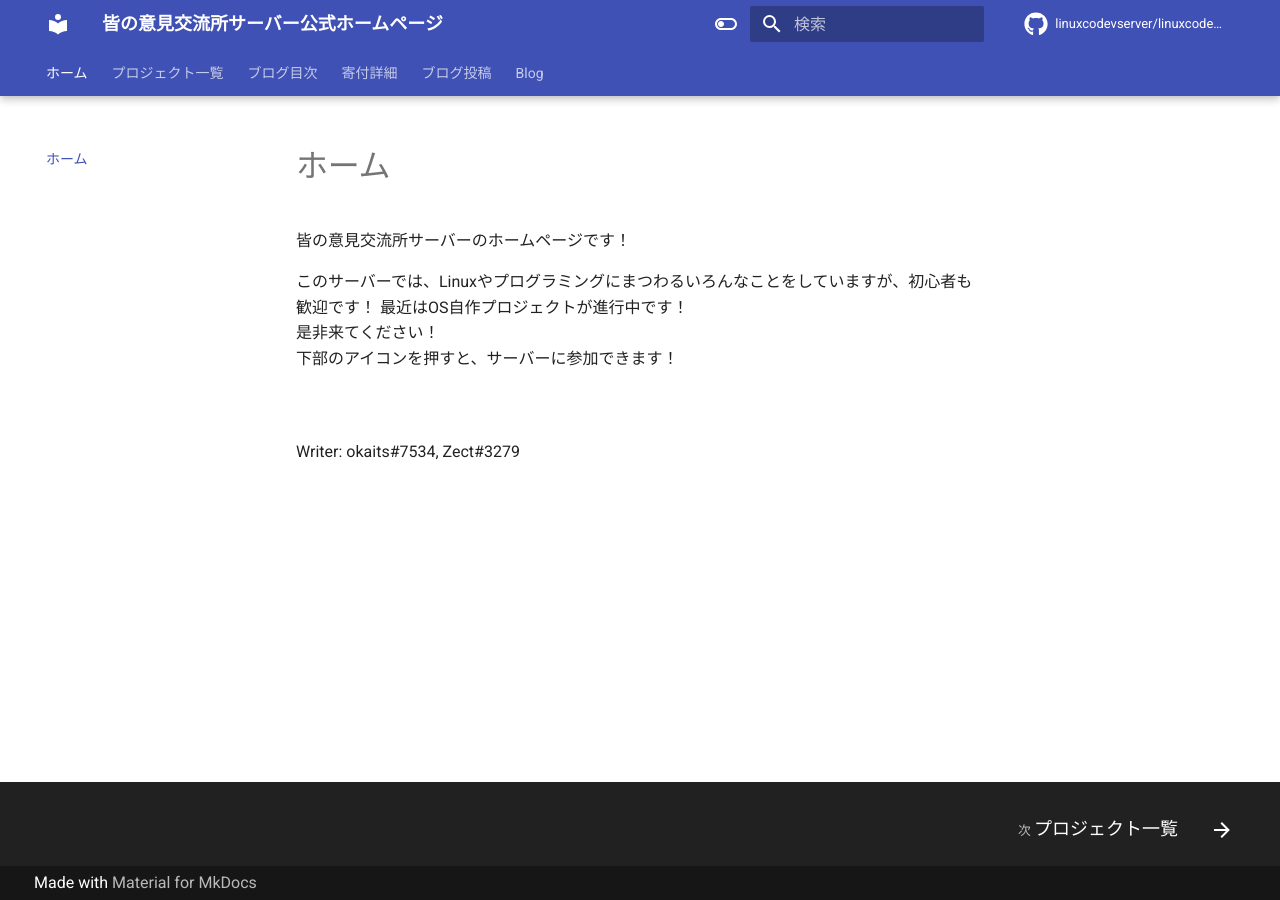
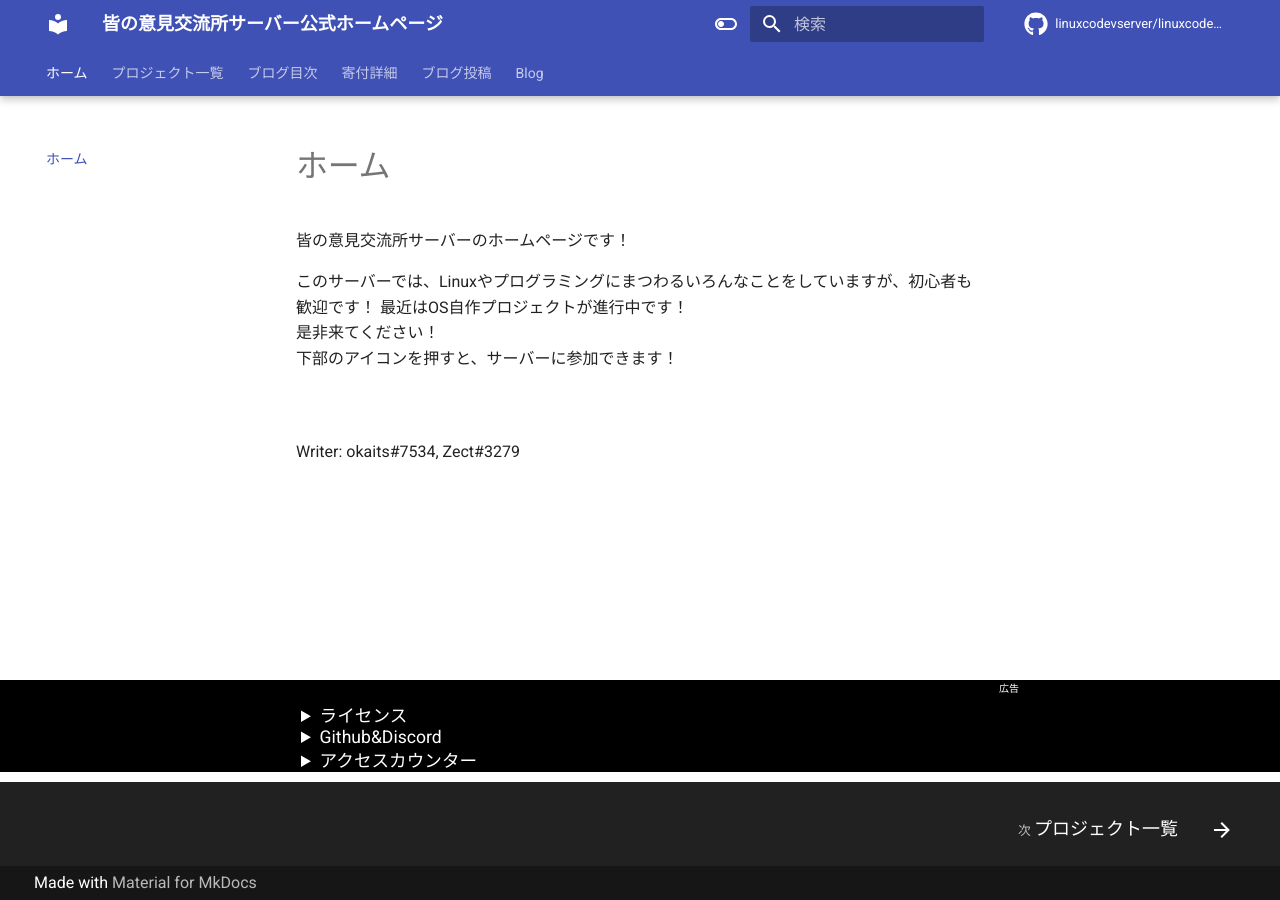
Before and after one commit to linuxcodevserver/linuxcodevserver.github.io, an MkDocs documentation site: the page built from docs/index.md, in a window 1280 px wide. Built offline with MkDocs 1.6.1 and Material for MkDocs 9.7.7, drawn with Linux system fonts in a browser that asks for light colours; comment, search, counter and statistics services are not loaded.

Commit message:
[fix] 初歩的なミス（誤字）解消

```diff
--- a/overrides/partials/footer.html
+++ b/overrides/partials/footer.html
@@ -11,7 +11,7 @@
   }
 </style>
 <script src="https://linuxcodevserver.github.io/javascript/footer.js"></script>
-<span id="fotter"></span>
+<span id="footer"></span>
 <!--
 <div style="background-color: black; color: white;" media="only screen and (min-device-width:481px)">
 <ul class="footer-ul" style="display: -webkit-flex; display: flex; -webkit-justify-content: space-around; justify-content: space-around; list-style-type: none;">
```
